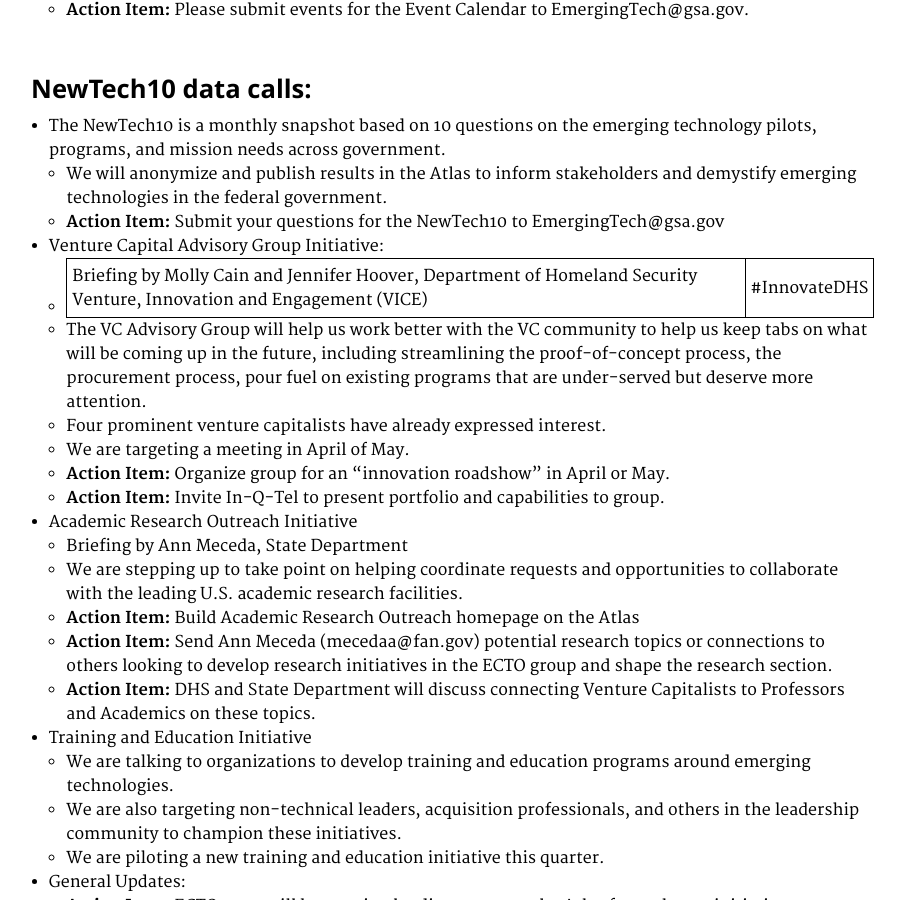
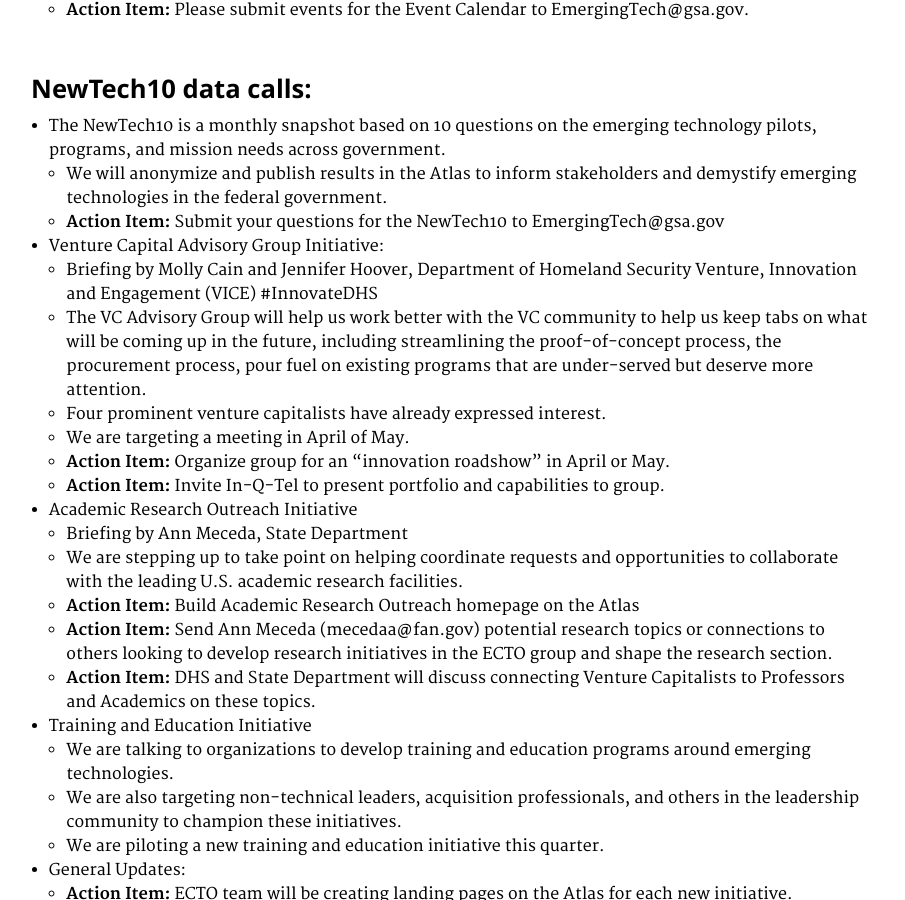
Before and after one commit to GSA/emerging-technology-atlas, a Jekyll site: the page built from pages/2018-2-14-Meeting.md, in a window 1280 px wide and 900 px high, scrolled down 3419 px. Shown: the whole window, without its empty margins (351-1256 px from the left). Built offline with Jekyll 4.4.1, drawn with Linux system fonts in a browser that asks for light colours; part of the change alters nothing that is shown.

```diff
--- a/pages/2018-2-14-Meeting.md
+++ b/pages/2018-2-14-Meeting.md
@@ -83,7 +83,7 @@ Innovation Hub <br>
   * We will anonymize and publish results in the Atlas to inform stakeholders and demystify emerging technologies in the federal government.
   * **Action Item:** Submit your questions for the NewTech10 to EmergingTech@gsa.gov
 * Venture Capital Advisory Group Initiative:
-  * Briefing by Molly Cain and Jennifer Hoover, Department of Homeland Security Venture, Innovation and Engagement (VICE) | #InnovateDHS
+  * Briefing by Molly Cain and Jennifer Hoover, Department of Homeland Security Venture, Innovation and Engagement (VICE) #InnovateDHS
   * The VC Advisory Group will help us work better with the VC community to help us keep tabs on what will be coming up in the future, including streamlining the proof-of-concept process, the procurement process, pour fuel on existing programs that are under-served but deserve more attention.
   * Four prominent venture capitalists have already expressed interest.
   * We are targeting a meeting in April of May.
@@ -137,14 +137,14 @@ Innovation Hub <br>
   * Briefed by Debbi Bucci, Department of Health and Human Services
   * HHS hosted the Data Providence Challenge 2017 and received 19 submissions, 3 out of 4 winners were blockchain-based.
   * They recently held a blockchain webinar on 2/13 with 1400 signups.
-  * Find out more at <a href="https://accessmars.withgoogle.com/">www.healthit.gov/blockchain</a>
+  * Find out more at <a href="https:ww.healthit.gov/blockchain">www.healthit.gov/blockchain</a>
   * **Action Item:** DISA can share information on their internal community of practice around blockchain and breaking down barriers around it.
 * Virtual/Augmented Reality
   * Briefing by Victor Luo, NASA OpsLab
   * OpsLab is a software studio at NASA JPL that builds applications to help spacecraft function.
   * They built a pipeline that builds 3D model from Mars Rover’s 2D images. Scientists all over world can discuss and plan where to send Rover.
   * This technology builds models for places that people cannot go (e.g. moon, ice bodies, deep oceans).
-  * <a href="www.healthit.gov/blockchain">AccessMars</a> is a website built on this VR technology that anyone can access and have similar experience to NASA scientists.
+  * <a href="https://accessmars.withgoogle.com/">AccessMars</a> is a website built on this VR technology that anyone can access and have similar experience to NASA scientists.
   * Operations staff are using this to create baselines for 2020 Mars Rover.
   * Also included are Remote Assistance Capabilities, including two Augmented Reality devices on the International Space Station.
   * These capabilities can attach diagrams, notes, pictures to screens that astronauts are using, and add animations to help show assembly instructions.
```
